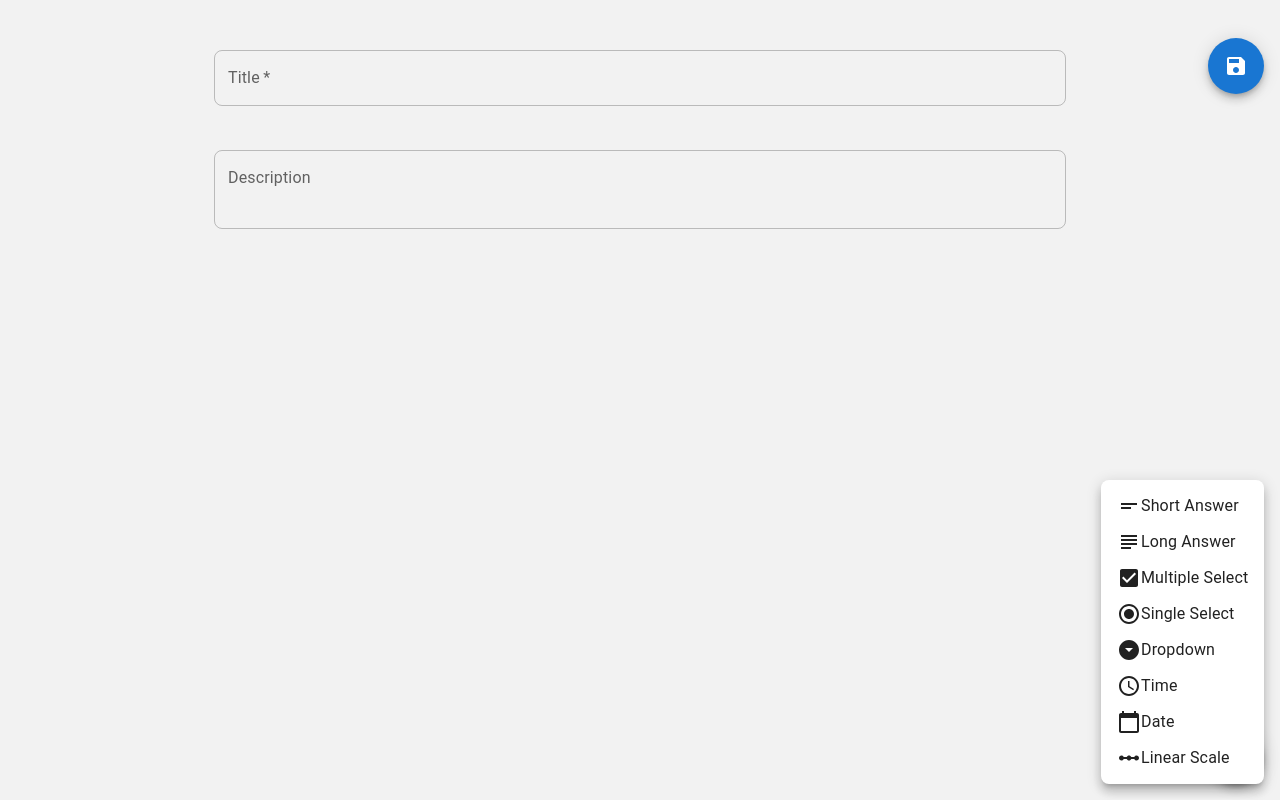
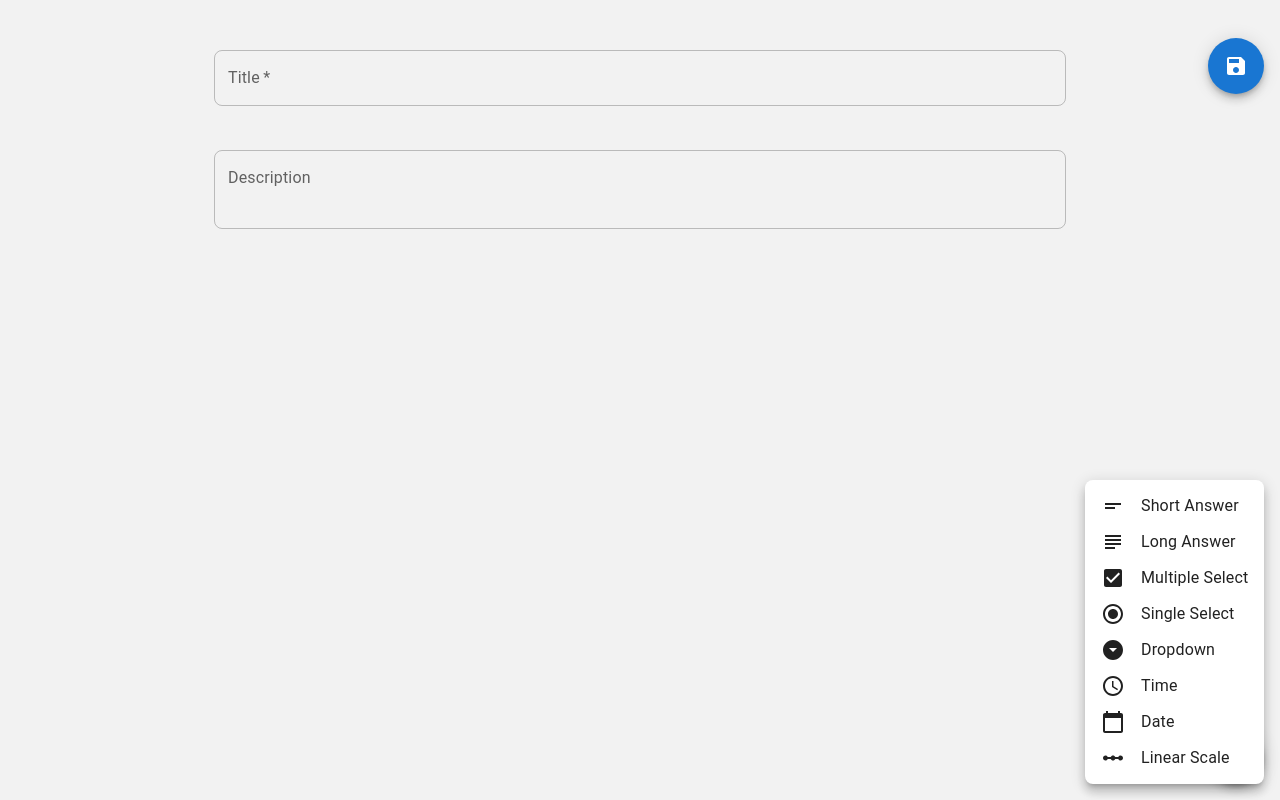
Before and after one commit to HTL-HF/frontend, a React (Vite) app: page /forms/create in a window 1280 px wide. Both pictures are taken after a click on the button 1236 px from the left and 756 px from the top of the page. Built offline with nearby package versions, Linux system fonts and the light colour scheme.

Commit message:
created costum menu compoenent

```diff
--- a/src/components/CreateFormMenu.tsx
+++ b/src/components/CreateFormMenu.tsx
@@ -1,4 +1,4 @@
-import React from "react";
+import React, { ReactNode } from "react";
 import { Menu, MenuItem } from "@mui/material";
 import ShortTextIcon from "@mui/icons-material/ShortText";
 import SubjectIcon from "@mui/icons-material/Subject";
@@ -9,6 +9,7 @@ import AccessTimeIcon from "@mui/icons-material/AccessTime";
 import CalendarTodayIcon from "@mui/icons-material/CalendarToday";
 import LinearScaleIcon from "@mui/icons-material/LinearScale";
 import { QuestionModel } from "../types/form";
+import MenuComponent from "./MenuComponent";
 
 interface CreateFormMenuProps {
   anchorEl: null | HTMLElement;
@@ -16,46 +17,35 @@ interface CreateFormMenuProps {
   onAddQuestion: (viewType: QuestionModel["viewType"]) => void;
 }
 
+const createFormItems: {
+  type: QuestionModel["viewType"];
+  label: string;
+  icon: ReactNode;
+}[] = [
+  { type: "SHORT", label: "Short Answer", icon: <ShortTextIcon /> },
+  { type: "LONG", label: "Long Answer", icon: <SubjectIcon /> },
+  { type: "CHECKBOX", label: "Multiple Select", icon: <CheckBoxIcon /> },
+  { type: "RADIO", label: "Single Select", icon: <RadioButtonCheckedIcon /> },
+  { type: "DROPDOWN", label: "Dropdown", icon: <ArrowDropDownCircleIcon /> },
+  { type: "TIME", label: "Time", icon: <AccessTimeIcon /> },
+  { type: "DATE", label: "Date", icon: <CalendarTodayIcon /> },
+  { type: "LINEAR", label: "Linear Scale", icon: <LinearScaleIcon /> },
+];
+
 const CreateFormMenu: React.FC<CreateFormMenuProps> = ({
   anchorEl,
   onClose,
   onAddQuestion,
 }) => {
   return (
-    <Menu anchorEl={anchorEl} open={Boolean(anchorEl)} onClose={onClose}>
-      <MenuItem onClick={() => onAddQuestion("SHORT")}>
-        <ShortTextIcon />
-        Short Answer
-      </MenuItem>
-      <MenuItem onClick={() => onAddQuestion("LONG")}>
-        <SubjectIcon />
-        Long Answer
-      </MenuItem>
-      <MenuItem onClick={() => onAddQuestion("CHECKBOX")}>
-        <CheckBoxIcon />
-        Multiple Select
-      </MenuItem>
-      <MenuItem onClick={() => onAddQuestion("RADIO")}>
-        <RadioButtonCheckedIcon />
-        Single Select
-      </MenuItem>
-      <MenuItem onClick={() => onAddQuestion("DROPDOWN")}>
-        <ArrowDropDownCircleIcon />
-        Dropdown
-      </MenuItem>
-      <MenuItem onClick={() => onAddQuestion("TIME")}>
-        <AccessTimeIcon />
-        Time
-      </MenuItem>
-      <MenuItem onClick={() => onAddQuestion("DATE")}>
-        <CalendarTodayIcon />
-        Date
-      </MenuItem>
-      <MenuItem onClick={() => onAddQuestion("LINEAR")}>
-        <LinearScaleIcon />
-        Linear Scale
-      </MenuItem>
-    </Menu>
+    <MenuComponent
+      anchorEl={anchorEl}
+      open={Boolean(anchorEl)}
+      onClose={onClose}
+      menuItems={createFormItems.map(({ label, type, icon }) => {
+        return { label, icon, action: () => onAddQuestion(type) };
+      })}
+    />
   );
 };
 
--- a/src/components/FormItem.tsx
+++ b/src/components/FormItem.tsx
@@ -2,7 +2,7 @@ import { Box, Typography, IconButton } from "@mui/material";
 import { styled } from "@mui/material/styles";
 import MoreVertIcon from "@mui/icons-material/MoreVert";
 import React from "react";
-import FormMenu from "./FormMenu";
+import MenuComponent from "./MenuComponent";
 
 interface FormItemProps {
   form: { id: string; filename: string };
@@ -35,6 +35,13 @@ const FormItem: React.FC<FormItemProps> = ({
   onDelete,
   onShare,
 }) => {
+  const menuItems = [
+    { label: "Delete", icon: <MoreVertIcon />, action: onDelete },
+    { label: "Share", icon: <MoreVertIcon />, action: onShare },
+  ];
+
+  const open = Boolean(anchorEl && selectedFormId === form.id);
+
   return (
     <FormItemContainer>
       <Typography variant="h6" noWrap>
@@ -47,13 +54,12 @@ const FormItem: React.FC<FormItemProps> = ({
       >
         <MoreVertIcon />
       </IconButton>
-      <FormMenu
-        form={form}
+
+      <MenuComponent
         anchorEl={anchorEl}
-        selectedFormId={selectedFormId}
+        open={open}
         onClose={onClose}
-        onDelete={onDelete}
-        onShare={onShare}
+        menuItems={menuItems}
       />
     </FormItemContainer>
   );
--- a/src/components/FormMenu.tsx
+++ /dev/null
@@ -1,35 +0,0 @@
-import DeleteIcon from "@mui/icons-material/Delete";
-import ShareIcon from "@mui/icons-material/Share";
-import { Menu, MenuItem } from "@mui/material";
-interface FormItemProps {
-  form: { id: string; filename: string };
-  anchorEl: HTMLElement | null;
-  selectedFormId: string | null;
-  onClose: () => void;
-  onDelete: () => void;
-  onShare: () => void;
-}
-
-const FormMenu: React.FC<FormItemProps> = ({
-  form,
-  selectedFormId,
-  anchorEl,
-  onClose,
-  onDelete,
-  onShare,
-}) => {
-  const open = Boolean(anchorEl && selectedFormId === form.id);
-
-  return (
-    <Menu anchorEl={anchorEl} open={open} onClose={onClose}>
-      <MenuItem onClick={onDelete}>
-        <DeleteIcon style={{ marginRight: 8 }} /> Delete
-      </MenuItem>
-      <MenuItem onClick={onShare}>
-        <ShareIcon style={{ marginRight: 8 }} /> Share
-      </MenuItem>
-    </Menu>
-  );
-};
-
-export default FormMenu;
--- /dev/null
+++ b/src/components/MenuComponent.tsx
@@ -0,0 +1,30 @@
+import React, { ReactNode } from "react";
+import { Menu, MenuItem } from "@mui/material";
+
+interface MenuComponentProps {
+  anchorEl: HTMLElement | null;
+  open: boolean;
+  onClose: () => void;
+  menuItems: { label: string; icon: ReactNode; action: () => void }[];
+}
+
+const MenuComponent: React.FC<MenuComponentProps> = ({
+  anchorEl,
+  open,
+  onClose,
+  menuItems,
+}) => {
+  return (
+    <Menu anchorEl={anchorEl} open={open} onClose={onClose}>
+      {menuItems.map((item, index) => (
+        <MenuItem key={index} onClick={item.action}>
+          {item.icon}
+          <span style={{ marginRight: 8 }} />
+          {item.label}
+        </MenuItem>
+      ))}
+    </Menu>
+  );
+};
+
+export default MenuComponent;
--- a/src/themes/mainTheme.ts
+++ b/src/themes/mainTheme.ts
@@ -44,6 +44,17 @@ const theme = createTheme({
         },
       },
     },
+    MuiMenuItem: {
+      styleOverrides: {
+        root: {
+          display: "flex",
+          alignItems: "center",
+          "& .MuiSvgIcon-root": {
+            marginRight: 8,
+          },
+        },
+      },
+    },
   },
 });
 
```
